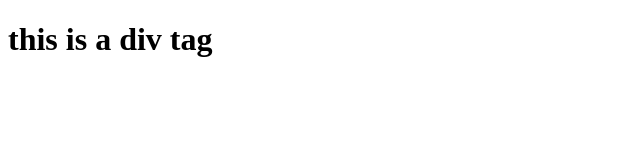
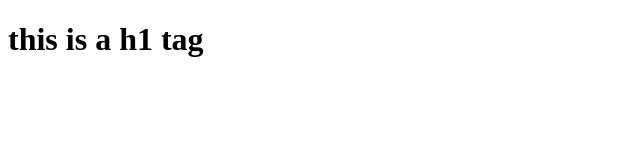
Before and after one commit to vidhyavkm/usualgit, a plain HTML site: page index.html in a window 1280 px wide. Shown: the full height of the page, 0-640 px from the left. Drawn offline with Linux system fonts and the light colour scheme.

Commit message:
Update index.html

```diff
--- a/index.html
+++ b/index.html
@@ -7,6 +7,6 @@
     <title>Document</title>
 </head>
 <body>
-    <h1>this is a div tag</h1>
+    <h1>this is a h1 tag</h1>
 </body>
 </html>
```
